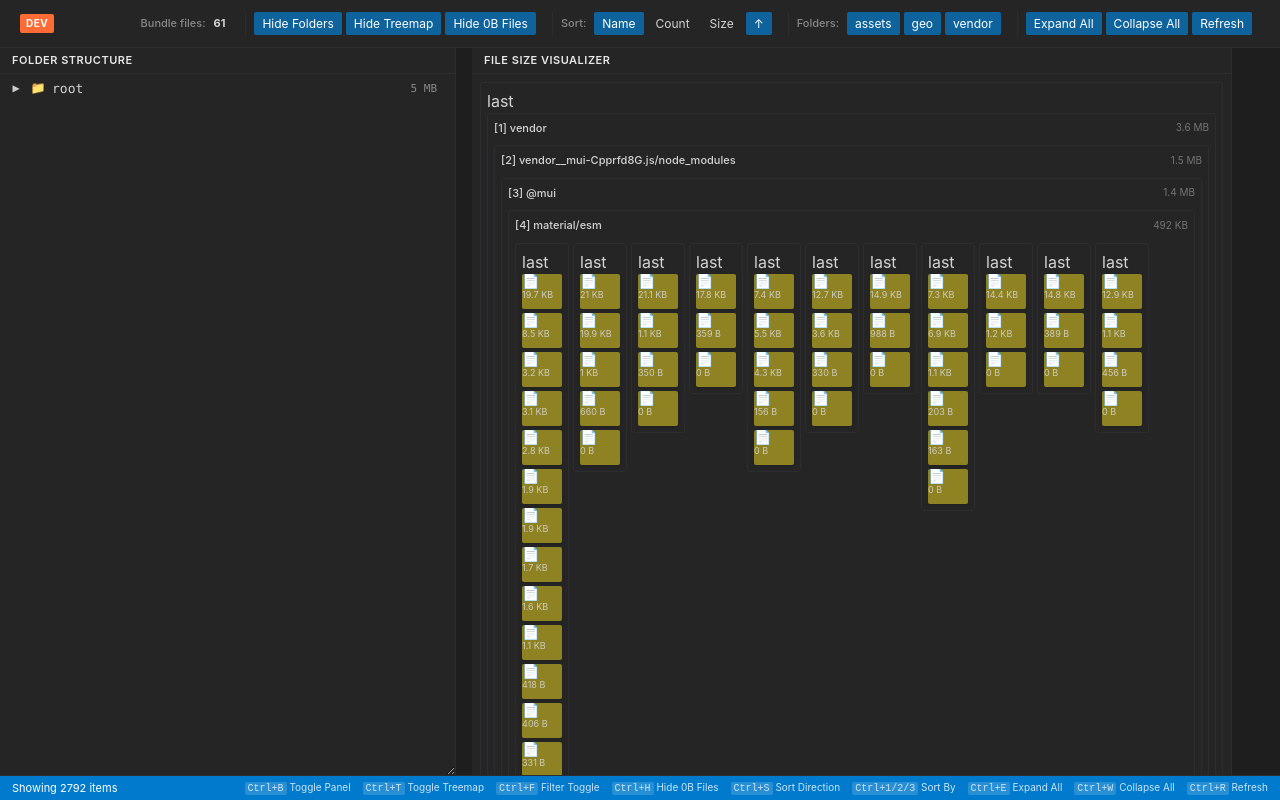
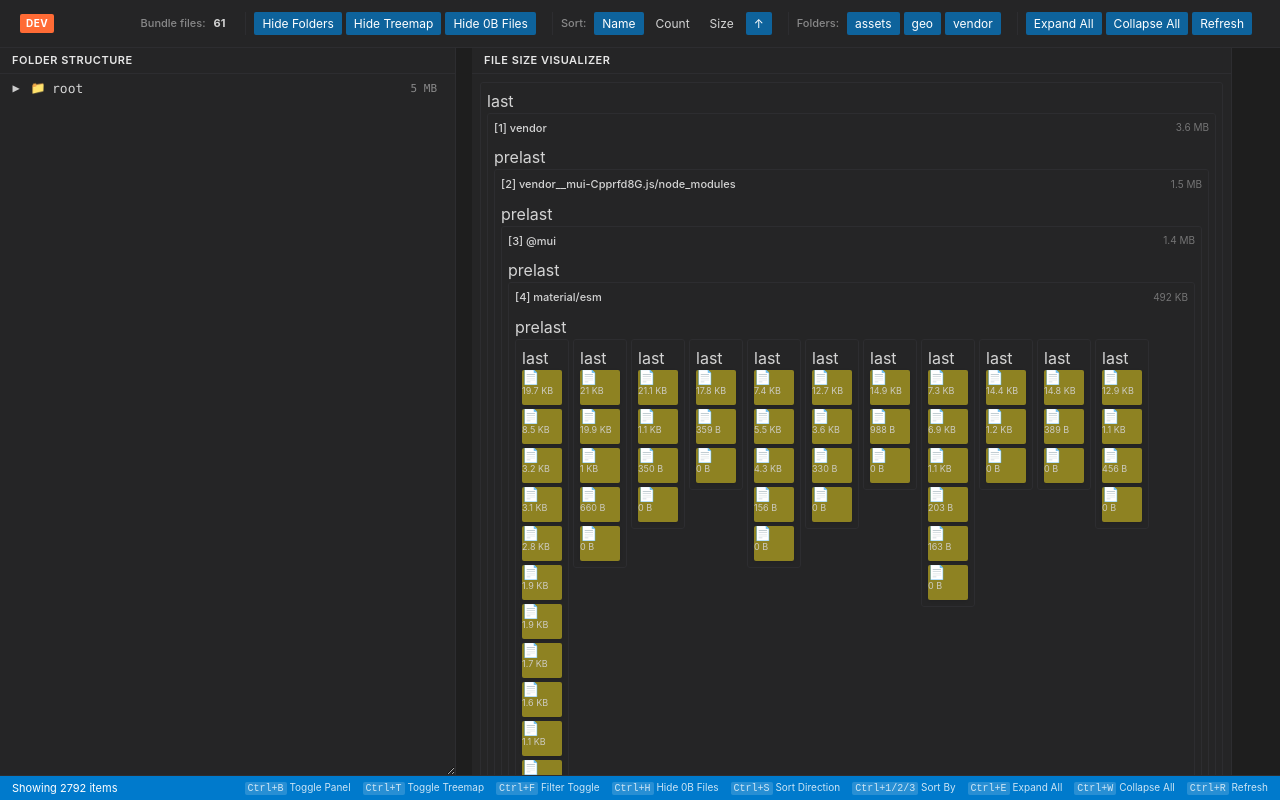
Before and after one commit to rand0mC0d3r/vs-bundle-visualizer, a React (Vite) app in the folder ui/: page / in a window 1280 px wide. Both pictures are taken after a click on the button "Show Treemap". Built offline with nearby package versions, Linux system fonts and the light colour scheme.

Commit message:
feat: Add dynamic display for folder status indicators in treemap

```diff
--- a/ui/src/components/TreemapPanel.tsx
+++ b/ui/src/components/TreemapPanel.tsx
@@ -198,6 +198,7 @@ export const TreemapPanel: React.FC<TreemapPanelProps> = ({
         (allFolders.length > 0 || (allFiles.length > 3 && collapsed.totalSize > totalSize * 0.1));
 
       const isLast = !showFolderHeader
+      const isPrelast = showFolderHeader //help me dynamically ;
 
       return (
         <div className={'treemap-folder'} key={collapsed.path}>
@@ -208,6 +209,7 @@ export const TreemapPanel: React.FC<TreemapPanelProps> = ({
             </div>
           )}
           {isLast ? 'last' : null}
+          {isPrelast ? 'prelast' : null}
           <div style={{
               display: isLast ? "grid" : "flex",
               // display:  "flex",
```
